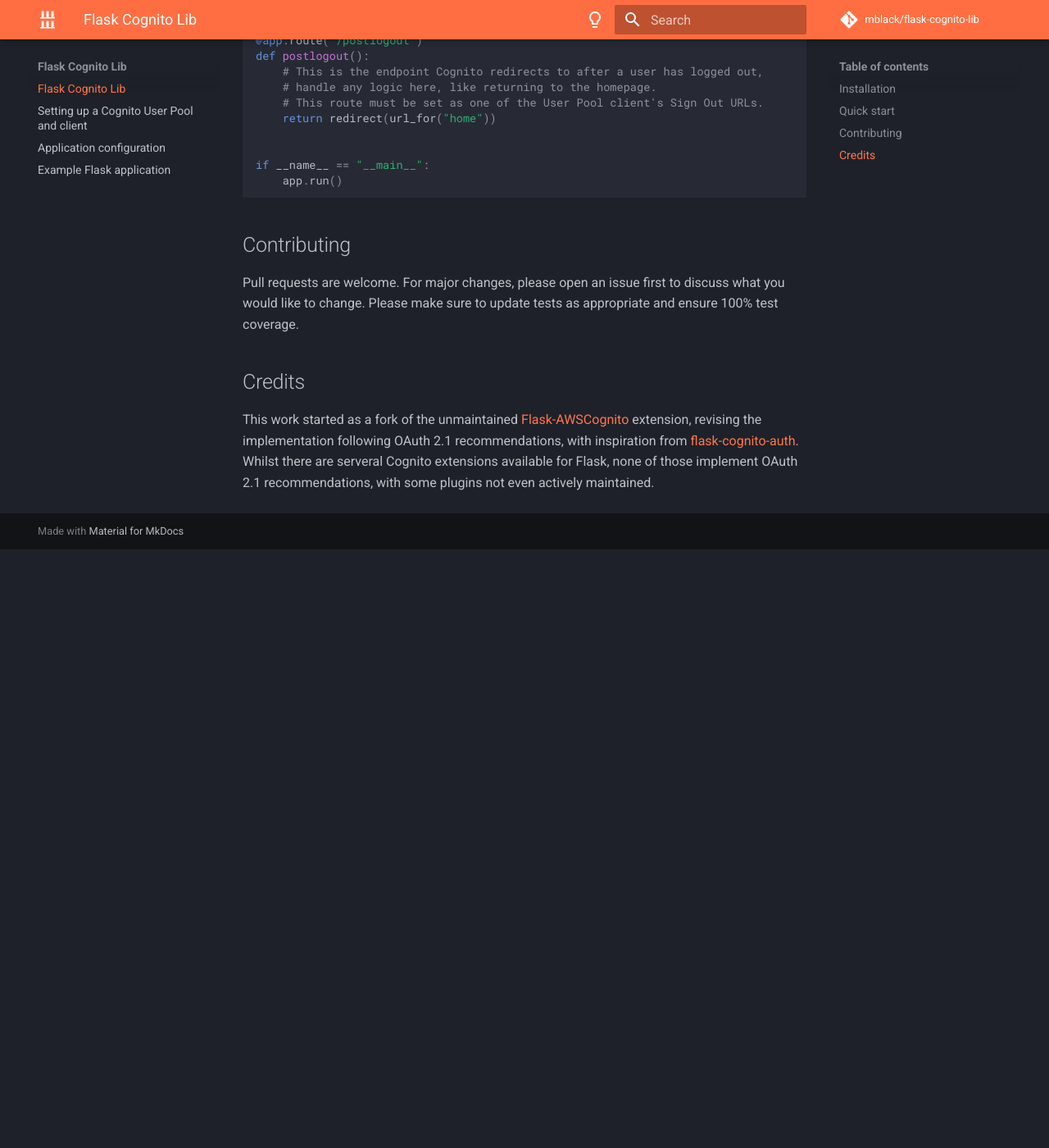
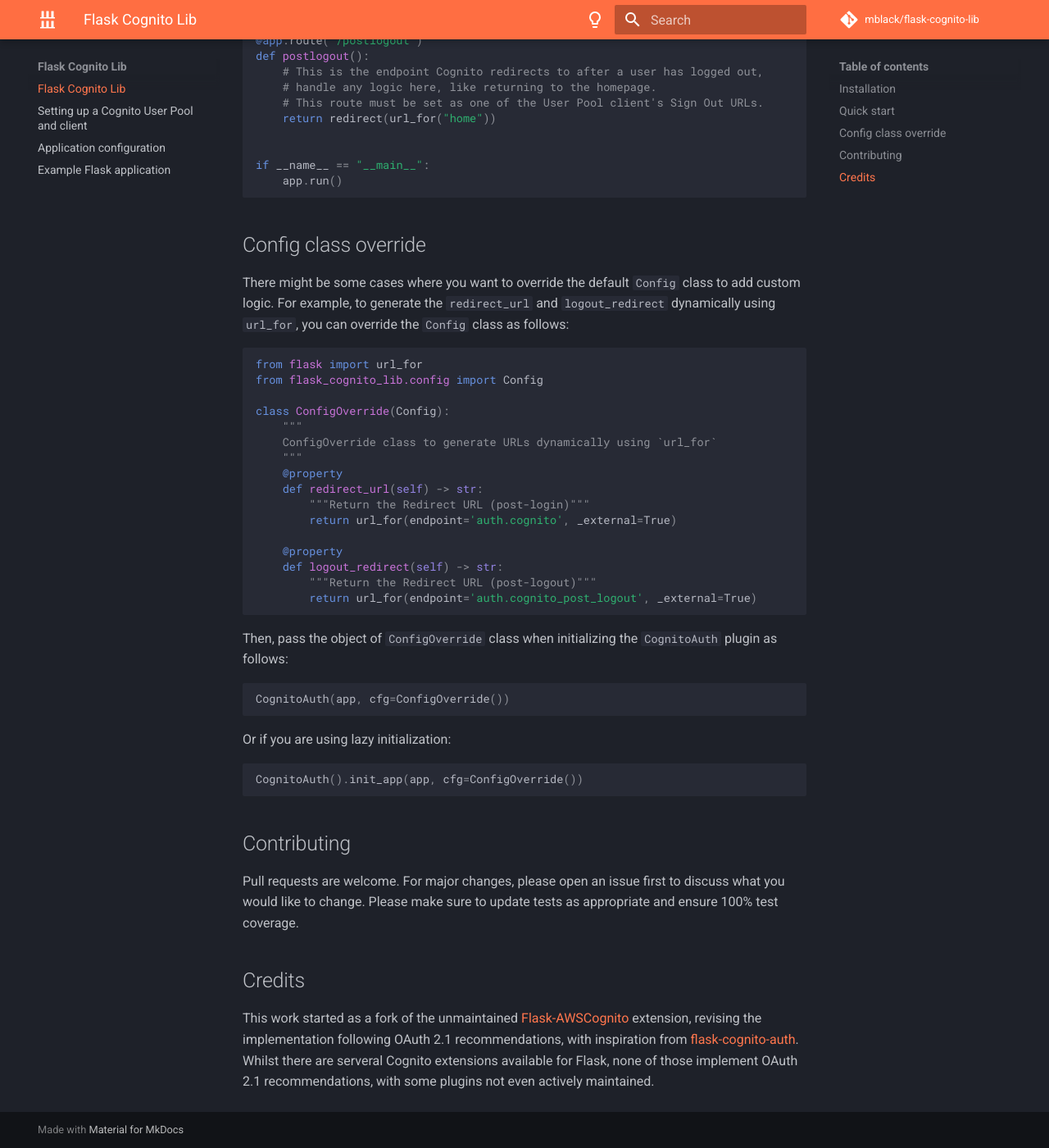
Before and after one commit to mblackgeo/flask-cognito-lib, an MkDocs documentation site: the page built from docs/index.md, in a window 1280 px wide and 1400 px high, scrolled down 3081 px. Shown: the whole window at 82% size. Built offline with MkDocs 1.6.1 and Material for MkDocs 9.7.7, drawn with Linux system fonts in a browser that asks for light colours; comment, search, counter and statistics services are not loaded; before the commit the page ends 3751 px from its top, so only the background shows below that.

Commit message:
feat: allow overriding of configuration object (#43)
* test: demonstrate the issue

* feat: use config from app context

* feat: add optional `cfg` argument

* docs: config override example

````diff
--- a/docs/index.md
+++ b/docs/index.md
@@ -157,6 +157,41 @@
     app.run()
 ```
 
+## Config class override
+
+There might be some cases where you want to override the default `Config` class to add custom logic. For example, to generate the `redirect_url` and `logout_redirect` dynamically using `url_for`, you can override the `Config` class as follows:
+
+```python
+from flask import url_for
+from flask_cognito_lib.config import Config
+
+class ConfigOverride(Config):
+    """
+    ConfigOverride class to generate URLs dynamically using `url_for`
+    """
+    @property
+    def redirect_url(self) -> str:
+        """Return the Redirect URL (post-login)"""
+        return url_for(endpoint='auth.cognito', _external=True)
+
+    @property
+    def logout_redirect(self) -> str:
+        """Return the Redirect URL (post-logout)"""
+        return url_for(endpoint='auth.cognito_post_logout', _external=True)
+```
+
+Then, pass the object of `ConfigOverride` class when initializing the `CognitoAuth` plugin as follows:
+
+```python
+CognitoAuth(app, cfg=ConfigOverride())
+```
+
+Or if you are using lazy initialization:
+
+```python
+CognitoAuth().init_app(app, cfg=ConfigOverride())
+```
+
 
 ## Contributing
 Pull requests are welcome. For major changes, please open an issue first to discuss what you would like to change. Please make sure to update tests as appropriate and ensure 100% test coverage.
````
Also changed, not shown: README.md (+34 -0 lines), 5 other files.
